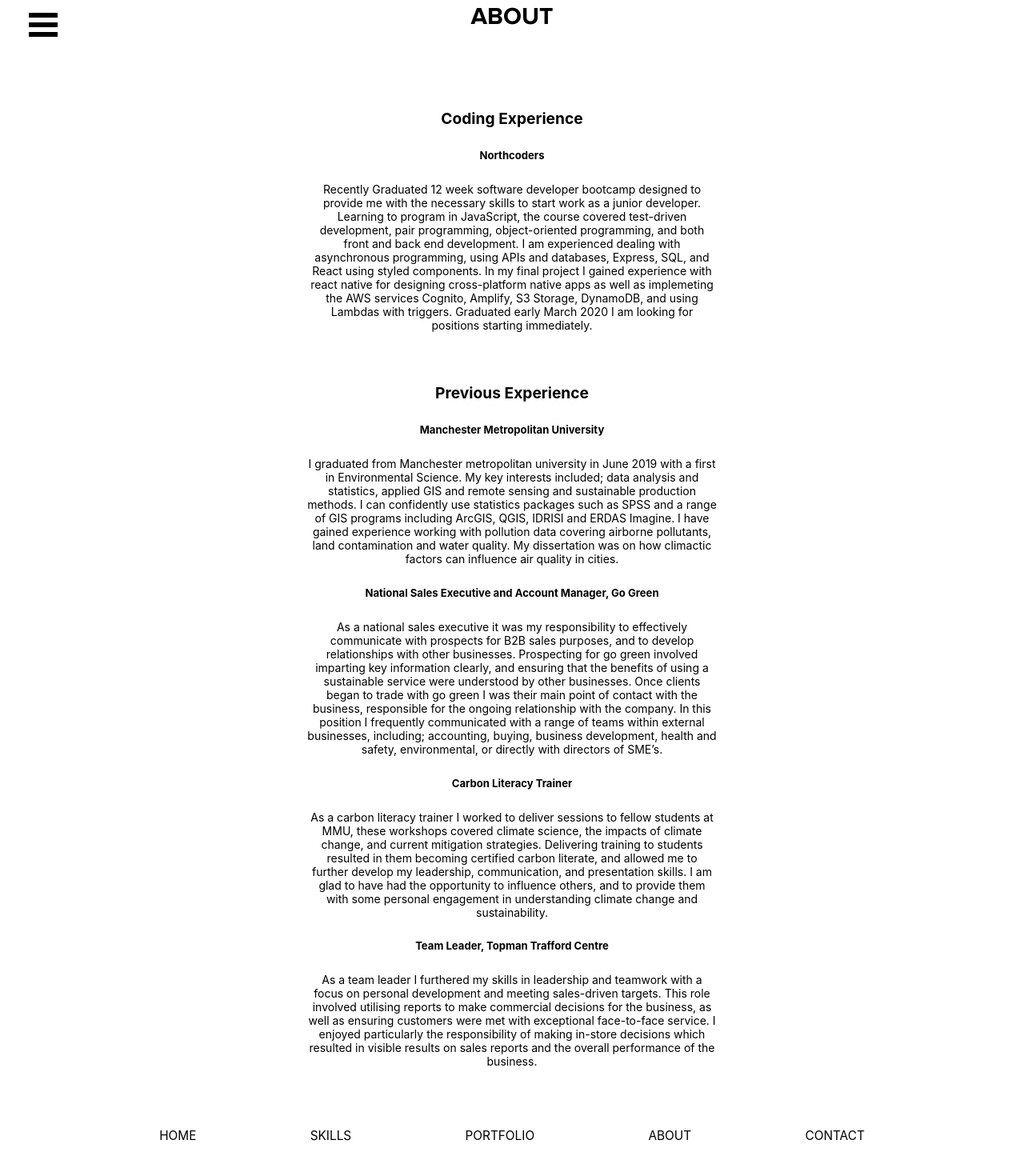
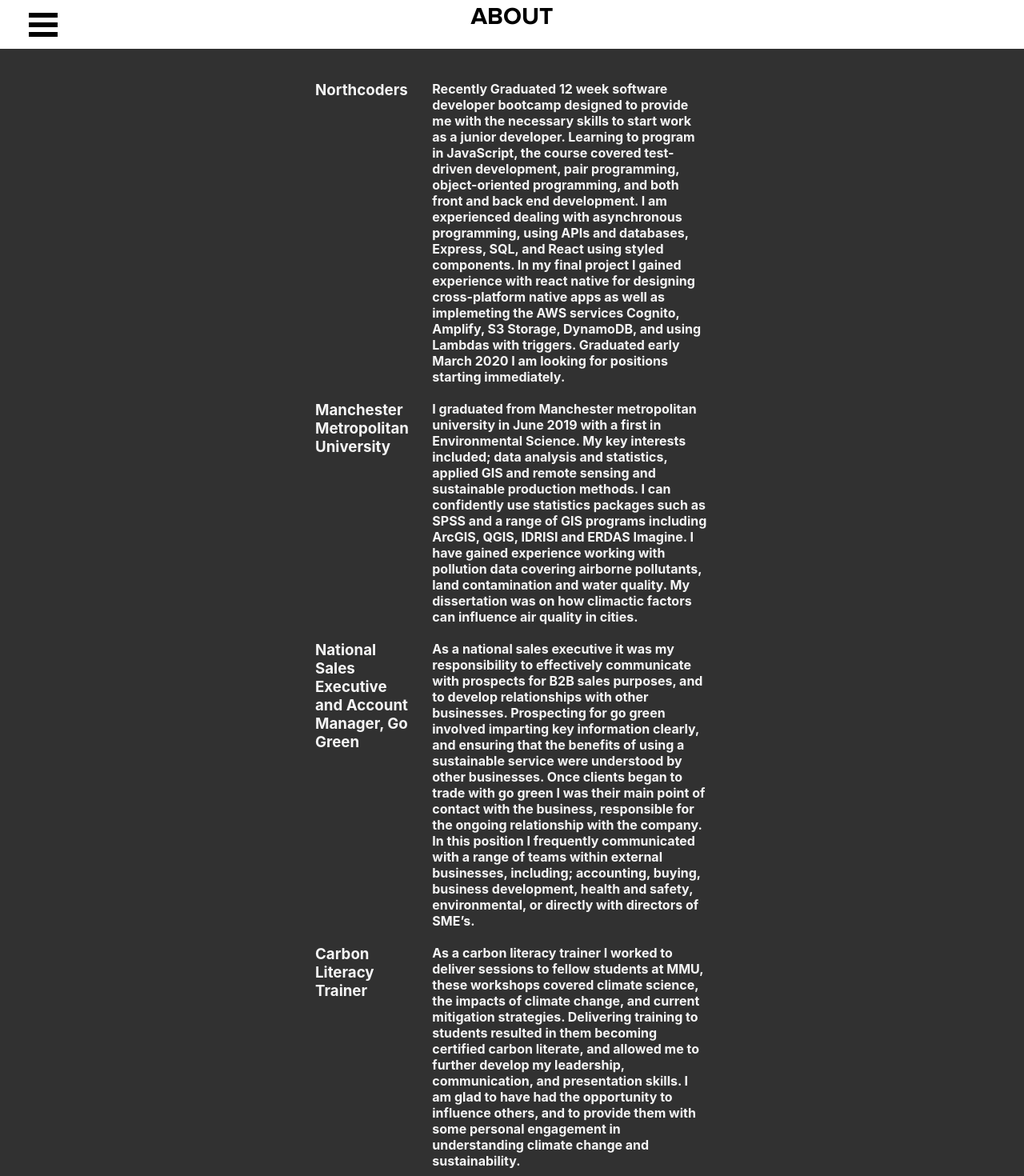
Before and after one commit to alexandertrout/portfolio-alex, a React (Create React App) app: page /about in a window 1280 px wide. Shown: the part 20-1490 px from the top of the page at 80% size. Built offline with nearby package versions, Linux system fonts and the light colour scheme; a web font is replaced by a local one; what react-animations would draw is missing.

Commit message:
re-stlyed about page

```diff
--- a/src/App.css
+++ b/src/App.css
@@ -64,10 +64,10 @@
   background: rgba(0, 0, 0, 0.3);
 }
 
-.about-text {
+/* .about-text {
   margin: 0vw 20vw;
   font-size: 14px;
-}
+} */
 
  @media only screen and (max-width: 600px) {
    .about-text {
--- a/src/Components/About.jsx
+++ b/src/Components/About.jsx
@@ -1,6 +1,59 @@
 import React, { Component } from 'react';
 import Menubar from "./Menu";
 import { StyledTop, OuterContainer, TopTitle } from "../styledComponents/styledComponents"
+import styled, { keyframes }  from 'styled-components';
+import { fadeIn, fadeInLeft, fadeInRight } from 'react-animations';
+
+const leftAnimation = keyframes`${fadeInLeft}`;
+const rightAnimation = keyframes`${fadeInRight}`;
+
+const OuterContainerAbout = styled.section`
+  padding: 30px 10vw;
+  background-color: #313131;
+  color: whitesmoke;
+  font-weight: bold;
+   @media only screen and (max-width: 600px) {
+  padding: 0;
+  }
+`
+
+const ExperienceDiv = styled.div`
+ margin: 0vw 20vw;
+ display: grid;
+ grid-template-columns: 0.8fr 2fr;
+ text-align: left;
+ background-color: #313131;
+  @media only screen and (max-width: 600px) {
+  grid-template-columns: 1fr;
+  padding: 0;
+  margin: 0;
+  }
+`
+
+const ExperienceTitle = styled.h3`
+  text-align: left;
+  padding: 0 10px;
+  margin: 10px 0px;
+  font-size: 22;
+  animation: 3s ${leftAnimation};
+   @media only screen and (max-width: 600px) {
+  padding: 20px 15px;
+  margin: 0;
+  }
+`
+
+const ExperienceText = styled.p`
+  padding: 0 10px;
+  margin: 10px 0px;
+  text-align: left;
+  font-size: 14;
+  animation: 3s ${rightAnimation};
+   @media only screen and (max-width: 600px) {
+   padding: 10px 15px;
+   margin: 0;
+   font-size: 14px;
+  }
+`
 
 class About extends Component {
  state = {
@@ -13,25 +66,33 @@
         <StyledTop>
           <TopTitle>ABOUT</TopTitle>
         </StyledTop>
-        <OuterContainer>
-          <h1>Coding Experience</h1>
-          <h3>Northcoders</h3>
-          <p class="about-text">Recently Graduated 12 week software developer bootcamp designed to provide me with the necessary skills to start work as a junior developer. Learning to program in JavaScript, the course covered test-driven development, pair programming, object-oriented programming, and both front and back end development. I am experienced dealing with asynchronous programming, using APIs and databases, Express, SQL, and React using styled components. In my final project I gained experience with react native for designing cross-platform native apps as well as implemeting the AWS services Cognito, Amplify, S3 Storage, DynamoDB, and using Lambdas with triggers. Graduated early March 2020 I am looking for positions starting immediately.</p>
-          <h1>Previous Experience</h1>
-          <h3>Manchester Metropolitan University</h3>
-          <p class="about-text">I graduated from Manchester metropolitan university in June 2019 with a first in Environmental Science. My key interests included; data analysis and statistics, applied GIS and remote sensing and sustainable production methods. I can confidently use statistics packages such as SPSS and a range of GIS programs including ArcGIS, QGIS, IDRISI and ERDAS Imagine. I have gained experience working with pollution data covering airborne pollutants, land contamination and water quality. My dissertation was on how climactic factors can influence air quality in cities.</p>
-          <h3>National Sales Executive and Account Manager, Go Green </h3>
-          <p class="about-text">As a national sales executive it was my responsibility to effectively communicate with prospects for B2B sales purposes, and to develop relationships with other businesses. Prospecting for go green involved imparting key information clearly, and ensuring that the benefits of using a sustainable service were understood by other businesses. Once clients began to trade with go green I was their main point of contact with the business, responsible for the ongoing relationship with the company. In this position I frequently communicated with a range of teams within external businesses, including; accounting, buying, business development, health and safety, environmental, or directly with directors of SME’s.
-          </p>
-          <h3>Carbon Literacy Trainer </h3>
-          <p class="about-text">
+        <OuterContainerAbout>
+          <ExperienceDiv>
+          <ExperienceTitle>Northcoders</ExperienceTitle>
+          <ExperienceText class="about-text">Recently Graduated 12 week software developer bootcamp designed to provide me with the necessary skills to start work as a junior developer. Learning to program in JavaScript, the course covered test-driven development, pair programming, object-oriented programming, and both front and back end development. I am experienced dealing with asynchronous programming, using APIs and databases, Express, SQL, and React using styled components. In my final project I gained experience with react native for designing cross-platform native apps as well as implemeting the AWS services Cognito, Amplify, S3 Storage, DynamoDB, and using Lambdas with triggers. Graduated early March 2020 I am looking for positions starting immediately.</ExperienceText>
+          </ExperienceDiv>
+          <ExperienceDiv>
+          <ExperienceTitle>Manchester Metropolitan University</ExperienceTitle>
+          <ExperienceText >I graduated from Manchester metropolitan university in June 2019 with a first in Environmental Science. My key interests included; data analysis and statistics, applied GIS and remote sensing and sustainable production methods. I can confidently use statistics packages such as SPSS and a range of GIS programs including ArcGIS, QGIS, IDRISI and ERDAS Imagine. I have gained experience working with pollution data covering airborne pollutants, land contamination and water quality. My dissertation was on how climactic factors can influence air quality in cities.</ExperienceText>
+          </ExperienceDiv>
+          <ExperienceDiv>
+          <ExperienceTitle>National Sales Executive and Account Manager, Go Green </ExperienceTitle>
+          <ExperienceText >As a national sales executive it was my responsibility to effectively communicate with prospects for B2B sales purposes, and to develop relationships with other businesses. Prospecting for go green involved imparting key information clearly, and ensuring that the benefits of using a sustainable service were understood by other businesses. Once clients began to trade with go green I was their main point of contact with the business, responsible for the ongoing relationship with the company. In this position I frequently communicated with a range of teams within external businesses, including; accounting, buying, business development, health and safety, environmental, or directly with directors of SME’s.
+          </ExperienceText>
+          </ExperienceDiv>
+          <ExperienceDiv>
+          <ExperienceTitle>Carbon Literacy Trainer </ExperienceTitle>
+          <ExperienceText>
             As a carbon literacy trainer I worked to deliver sessions to fellow students at MMU, these workshops covered climate science, the impacts of climate change, and current mitigation strategies. Delivering training to students resulted in them becoming certified carbon literate, and allowed me to further develop my leadership, communication, and presentation skills. I am glad to have had the opportunity to influence others, and to provide them with some personal engagement in understanding climate change and sustainability.
-          </p>
-          <h3>Team Leader, Topman Trafford Centre </h3>
-          <p class="about-text">
+          </ExperienceText>
+          </ExperienceDiv>
+          <ExperienceDiv>
+          <ExperienceTitle>Team Leader, Topman Trafford Centre </ExperienceTitle>
+          <ExperienceText>
            As a team leader I furthered my skills in leadership and teamwork with a focus on personal development and meeting sales-driven targets. This role involved utilising reports to make commercial decisions for the business, as well as ensuring customers were met with exceptional face-to-face service. I enjoyed particularly the responsibility of making in-store decisions which resulted in visible results on sales reports and the overall performance of the business.
-          </p>
-        </OuterContainer>
+          </ExperienceText>
+          </ExperienceDiv>
+        </OuterContainerAbout>
       </div>
     );
   }
--- a/src/Components/Contact.jsx
+++ b/src/Components/Contact.jsx
@@ -58,7 +58,6 @@
         <MapOuterContainer>
         <MapFadeDiv>
           <Map center={["53.521361", "-1.13241"]} zoom={6}>
-                {/* <TileLayer url="https://{s}.tile.openstreetmap.org/{z}/{x}/{y}.png" /> */}
                 <TileLayer url="https://api.mapbox.com/styles/v1/alexandertrout/ck67r24b90aoe1iomt2f9v8n5/tiles/{z}/{x}/{y}?access_token=pk.eyJ1IjoiYWxleGFuZGVydHJvdXQiLCJhIjoiY2s2NndtcHFjMDJkZzNqbXFmN2Q1bzgyayJ9.zFETMUE1SAKmZy0Zje6a7g" />
                 <Marker position={["53.521361", "-1.13241"]}>
                   <Popup>Current Location: Doncaster</Popup>
```
